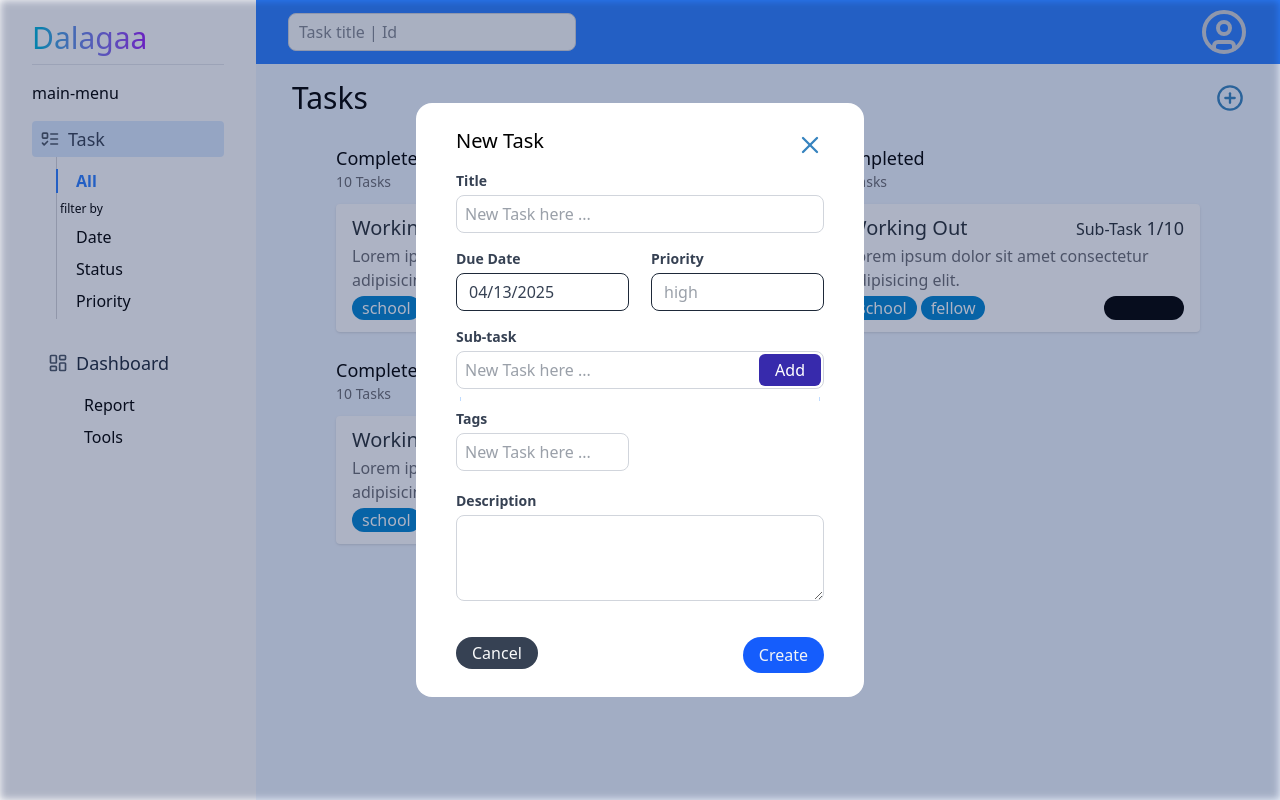
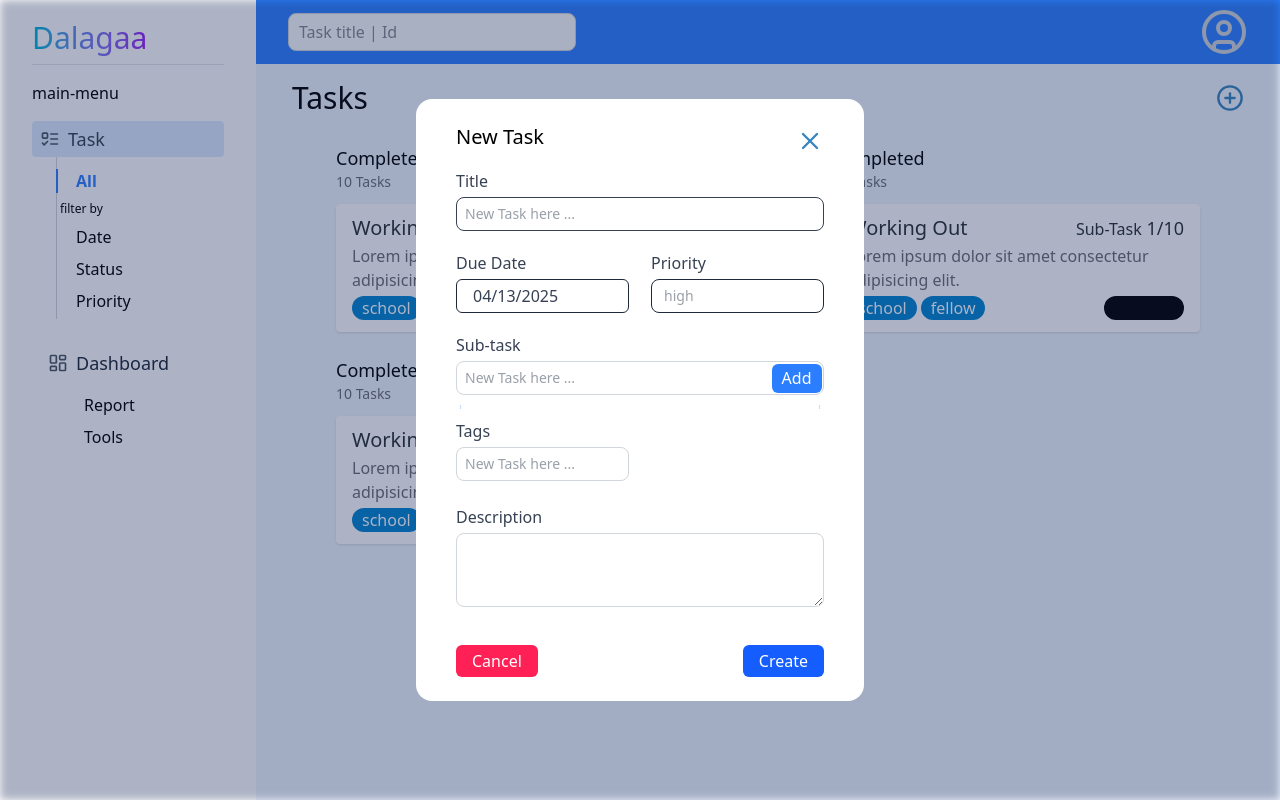
Before and after one commit to aposte7/task_managment-v2, a React (Vite) app: page / in a window 1280 px wide. Both pictures are taken after a click on the button 1230 px from the left and 98 px from the top of the page. Built offline with nearby package versions, Linux system fonts and the light colour scheme.

Commit message:
feat: add Supabase integration, update Tag and implmented React Form Hook

```diff
--- a/package.json
+++ b/package.json
@@ -10,6 +10,7 @@
     "preview": "vite preview"
   },
   "dependencies": {
+    "@supabase/supabase-js": "^2.48.1",
     "@tailwindcss/vite": "^4.0.2",
     "lucide-react": "^0.474.0",
     "react": "^19.0.0",
--- /dev/null
+++ b/src/components/Button.jsx
@@ -0,0 +1,25 @@
+function Button({
+  children,
+  type = "button",
+  className = "",
+  variant = "large",
+  onClick = () => {},
+}) {
+  const styles = {
+    large: "rounded-md px-4 py-1",
+    small: "rounded-md px-2.5 py-[2.5px]",
+    deleteX: "rounded-sm px-0.5 py-[1.5px]",
+  };
+
+  return (
+    <button
+      type={type}
+      onClick={onClick}
+      className={`${styles[variant]} ${className} cursor-pointer`}
+    >
+      {children}
+    </button>
+  );
+}
+
+export default Button;
--- a/src/components/Tag.jsx
+++ b/src/components/Tag.jsx
@@ -1,4 +1,4 @@
-function Tag({ children, title = "", className }) {
+function Tag({ children, title = "", className = "" }) {
   const label = title.length > 7 ? `${title.slice(0, 7)}...` : title;
   return (
     <div
--- a/src/features/Tasks/CreateTask.jsx
+++ b/src/features/Tasks/CreateTask.jsx
@@ -4,6 +4,7 @@ import DateInput from "./components/DateInput";
 import InputContainer from "./components/InputContainer";
 import { useForm } from "react-hook-form";
 import { useState } from "react";
+import Button from "../../components/Button";
 
 const tempTags = [
   "School",
@@ -19,7 +20,14 @@ function CreateTask({ handleOpen }) {
   const [tag, setTag] = useState("");
   const [filteredTags, setFilteredTags] = useState(tempTags);
 
-  const { register, handleSubmit, watch, control, setValue } = useForm({
+  const {
+    register,
+    formState: { errors },
+    handleSubmit,
+    watch,
+    control,
+    setValue,
+  } = useForm({
     defaultValues: {
       duedate: new Date("2025-04-13"),
       subtasks: [],
@@ -62,7 +70,7 @@ function CreateTask({ handleOpen }) {
 
   const filterTags = (e) => {
     const value = e.target.value.trim();
-    const filteredArray = tempTags.filter((item, index) => {
+    const filteredArray = tempTags.filter((item) => {
       const found = item.toLowerCase().indexOf(value.toLowerCase(), 0);
       if (found != -1) {
         return true;
@@ -98,52 +106,91 @@ function CreateTask({ handleOpen }) {
             </button>
           </div>
 
-          <InputContainer label="Title" full={true}>
+          <InputContainer label="Title" full={true} className="relative">
+            <>
               <input
-              {...register("title")}
-              id="title"
-              name="title"
+                {...register("title", {
+                  required: { value: true, message: "title is required" },
+                  maxLength: { value: 10, message: "maxLength title 10" },
+                })}
                 type="text"
                 placeholder="New Task here ..."
-              className="block w-full appearance-none rounded-lg border border-gray-300 bg-transparent px-2 py-1.5 text-gray-700 focus:border focus:border-blue-500 focus:shadow-sm focus:outline-none"
+                className="-gray-300 block w-full appearance-none rounded-lg border bg-transparent px-2 py-1.5 text-sm text-gray-700 focus:border focus:border-blue-500 focus:shadow-sm focus:outline-none"
               />
+              {errors.title && (
+                <p className="absolute -bottom-[0.4rem] left-0 w-full truncate text-sm text-rose-500">
+                  {errors.title.message}
+                </p>
+              )}
+            </>
           </InputContainer>
 
+          <div className="relative">
             <div className="flex w-full items-center justify-between">
-            <InputContainer label="Due Date">
+              <InputContainer
+                label="Due Date"
+                lassName="relative"
+                className="relative"
+              >
                 <DateInput name="duedate" control={control} />
               </InputContainer>
 
-            <InputContainer label="Priority">
+              <InputContainer label="Priority" className="relative">
+                <>
                   <input
-                {...register("priority")}
-                name="priority"
-                id="priority"
+                    {...register("priority", {
+                      maxLength: {
+                        value: 10,
+                        message: "maxLength priority 10",
+                      },
+                    })}
                     placeholder="high"
-                className="block w-full appearance-none rounded-lg border border-gray-800 bg-transparent px-3 py-1.5 text-start text-gray-700 focus:border focus:border-blue-500 focus:shadow-sm focus:outline-none"
+                    className="block w-full appearance-none rounded-lg border border-gray-800 bg-transparent px-3 py-1.5 text-start text-sm text-gray-700 focus:border focus:border-blue-500 focus:shadow-sm focus:outline-none"
                   />
+                </>
               </InputContainer>
+            </div>
+
+            {(errors.duedate || errors.priority) && (
+              <div className="relative py-1.5">
+                {errors.duedate && (
+                  <p className="absolute -top-[.75rem] left-0 m-0 w-full truncate p-0 text-sm text-rose-500">
+                    {errors.duedate.message}{" "}
+                  </p>
+                )}
+
+                {errors.priority && (
+                  <p className="absolute -bottom-[.8rem] left-0 m-0 w-full truncate p-0 text-sm text-rose-500">
+                    {errors.priority.message}{" "}
+                  </p>
+                )}
+              </div>
+            )}
           </div>
 
           <InputContainer label="Sub-task" full={true} className="relative">
             <>
               <input
                 type="text"
-                id="subtasks"
                 value={task}
                 onChange={(e) => setTask(e.target.value)}
                 autoComplete="off"
                 placeholder="New Task here ..."
-                className="mb-0 block w-full appearance-none rounded-lg border border-gray-300 bg-transparent px-2 py-1.5 pr-[4.2rem] text-gray-700 focus:border focus:border-blue-500 focus:shadow-sm focus:outline-none"
+                className="mb-0 block w-full appearance-none rounded-lg border border-gray-300 bg-transparent px-2 py-1.5 pr-[4.2rem] text-sm text-gray-700 focus:border focus:border-blue-500 focus:shadow-sm focus:outline-none"
               />
               <input name="subtasks" type="hidden" {...register("subtasks")} />
-              <button
-                type="button" // Important: prevent default submit behavior
+              <Button
                 onClick={addSubTasks}
-                className="absolute top-[2.19rem] right-[.19rem] rounded-md bg-indigo-800 px-4 py-1 text-white"
+                variant="small"
+                className="absolute top-[2.55rem] right-[2.5px] bg-blue-500 text-white"
               >
                 Add
-              </button>
+              </Button>
+              {errors.subtasks && (
+                <p className="absolute -bottom-[.5rem] left-0 m-0 w-full truncate p-0 text-sm text-rose-500">
+                  {errors.subtasks.message}{" "}
+                </p>
+              )}
             </>
           </InputContainer>
 
@@ -153,36 +200,41 @@ function CreateTask({ handleOpen }) {
                 key={index}
                 className="relative mx-auto flex h-8 w-[97%] items-center justify-between rounded-lg bg-blue-100 px-2 py-1"
               >
-                <p className="group inline-block w-[100%] truncate">
-                  <span className="inline-block w-full truncate">
+                <p className="group inline-block h-fit w-[100%] truncate">
                   {subTask}
-                  </span>
                 </p>
-                <button
+                <Button
                   onClick={() => deleteTask(index)}
                   type="button"
-                  className="cursor-pointer px-1"
+                  variant="deleteX"
+                  className="duration-300 hover:bg-blue-300/90"
                 >
-                  <X size={23} color="#3784bf" />
-                </button>
+                  <X size={21} color="#3784bf" />
+                </Button>
               </div>
             ))}
           </div>
 
-          <div className="flex items-center gap-1">
-            <InputContainer label="Tags" className="relative">
+          <div className="relative flex items-center gap-1">
+            <InputContainer label="Tags">
               <>
                 <input
                   onChange={(e) => filterTags(e)}
                   value={tag}
-                  name="tags"
-                  id="tags"
                   autoComplete="off"
                   type="text"
                   placeholder="New Task here ..."
-                  className="block w-full appearance-none rounded-lg border border-gray-300 bg-transparent px-2 py-1.5 text-gray-700 focus:border focus:border-blue-500 focus:shadow-sm focus:outline-none"
+                  className="block w-full appearance-none rounded-lg border border-gray-300 bg-transparent px-2 py-1.5 text-sm text-gray-700 focus:border focus:border-blue-500 focus:shadow-sm focus:outline-none"
                 />
-                <input type="hidden" {...register("tags")} />
+                <input
+                  type="hidden"
+                  {...register("tags", {
+                    required: {
+                      value: true,
+                      message: "atleast one tag is required",
+                    },
+                  })}
+                />
 
                 {tag && (
                   <div className="absolute bottom-13 left-0 h-fit w-full rounded-lg bg-white px-1 py-1 shadow-sm shadow-gray-400">
@@ -206,6 +258,12 @@ function CreateTask({ handleOpen }) {
                     </ul>
                   </div>
                 )}
+
+                {errors.tags && (
+                  <p className="absolute -bottom-[.4rem] left-0 m-0 w-full truncate p-0 text-sm text-rose-500">
+                    {errors.tags.message}
+                  </p>
+                )}
               </>
             </InputContainer>
 
@@ -227,26 +285,30 @@ function CreateTask({ handleOpen }) {
             </div>
           </div>
 
-          <InputContainer full={true} label="Description">
+          <InputContainer full={true} label="Description" className="relative">
+            <>
               <textarea
                 {...register("description")}
                 id="description"
                 name="description"
-              className="block w-full appearance-none rounded-lg border border-gray-300 bg-transparent px-2 py-1.5 text-gray-700 focus:border focus:border-blue-500 focus:shadow-sm focus:outline-none"
+                className="block w-full appearance-none rounded-lg border border-gray-300 bg-transparent px-2 py-1.5 text-sm text-gray-700 focus:border focus:border-blue-500 focus:shadow-sm focus:outline-none"
                 rows="3"
               ></textarea>
+              {errors.description && (
+                <p className="absolute -bottom-[.4rem] left-0 m-0 w-full truncate p-0 text-sm text-rose-500">
+                  {errors.description.message}{" "}
+                </p>
+              )}
+            </>
           </InputContainer>
 
-          <div className="flex w-full justify-between space-y-1 pt-7">
-            <button className="rounded-full bg-gray-700 px-4 py-1 text-gray-50">
+          <div className="flex w-full justify-between pt-7">
+            <Button type="button" className="bg-rose-500 text-white">
               Cancel
-            </button>
-            <button
-              type="submit"
-              className="rounded-full bg-blue-600 px-4 py-1 text-gray-100"
-            >
+            </Button>
+            <Button type="submit" className="bg-blue-600 text-white">
               Create
-            </button>
+            </Button>
           </div>
         </form>
       </div>
--- a/src/features/Tasks/components/DateInput.jsx
+++ b/src/features/Tasks/components/DateInput.jsx
@@ -3,21 +3,22 @@ import DatePicker from "react-datepicker";
 import { Controller } from "react-hook-form";
 import "react-datepicker/dist/react-datepicker.css";
 import "./DateInput.css";
+import Button from "../../../components/Button";
 
 // Define the custom input with forwardRef
 const CustomInput = forwardRef(({ value, onClick }, ref) => (
-  <button
+  <Button
     type="button"
     onClick={(e) => {
       e.preventDefault();
       onClick(e);
     }}
-    className="block w-full appearance-none rounded-lg border border-gray-800 bg-transparent px-3 py-1.5 text-start text-gray-700 focus:border focus:border-blue-500 focus:shadow-sm focus:outline-none"
+    className="block w-full appearance-none rounded-lg border border-gray-800 bg-transparent text-start text-gray-700 focus:border focus:border-blue-500 focus:shadow-sm focus:outline-none"
     style={{ width: "100%" }}
     ref={ref}
   >
     {value}
-  </button>
+  </Button>
 ));
 CustomInput.displayName = "CustomInput";
 
--- a/src/features/Tasks/components/InputContainer.jsx
+++ b/src/features/Tasks/components/InputContainer.jsx
@@ -1,11 +1,8 @@
 function InputContainer({ children, label, full = false, className = "" }) {
   const width = full ? "w-full" : "w-[47%]";
   return (
-    <div className={`${width} ${className} space-y-1 py-2`}>
-      <label
-        htmlFor={children.props.id}
-        className="block text-sm font-semibold text-gray-700"
-      >
+    <div className={`${width} ${className} space-y-1 py-2.5`}>
+      <label htmlFor={children.props.id} className="block text-gray-700">
         {label}
       </label>
       {children}
```
Also changed, not shown: src/services/supabase.js (added, +7 -0 lines), 2 other files (tests, documents, lock files or other folders). Lines whose indentation alone changed are shown as unchanged.
